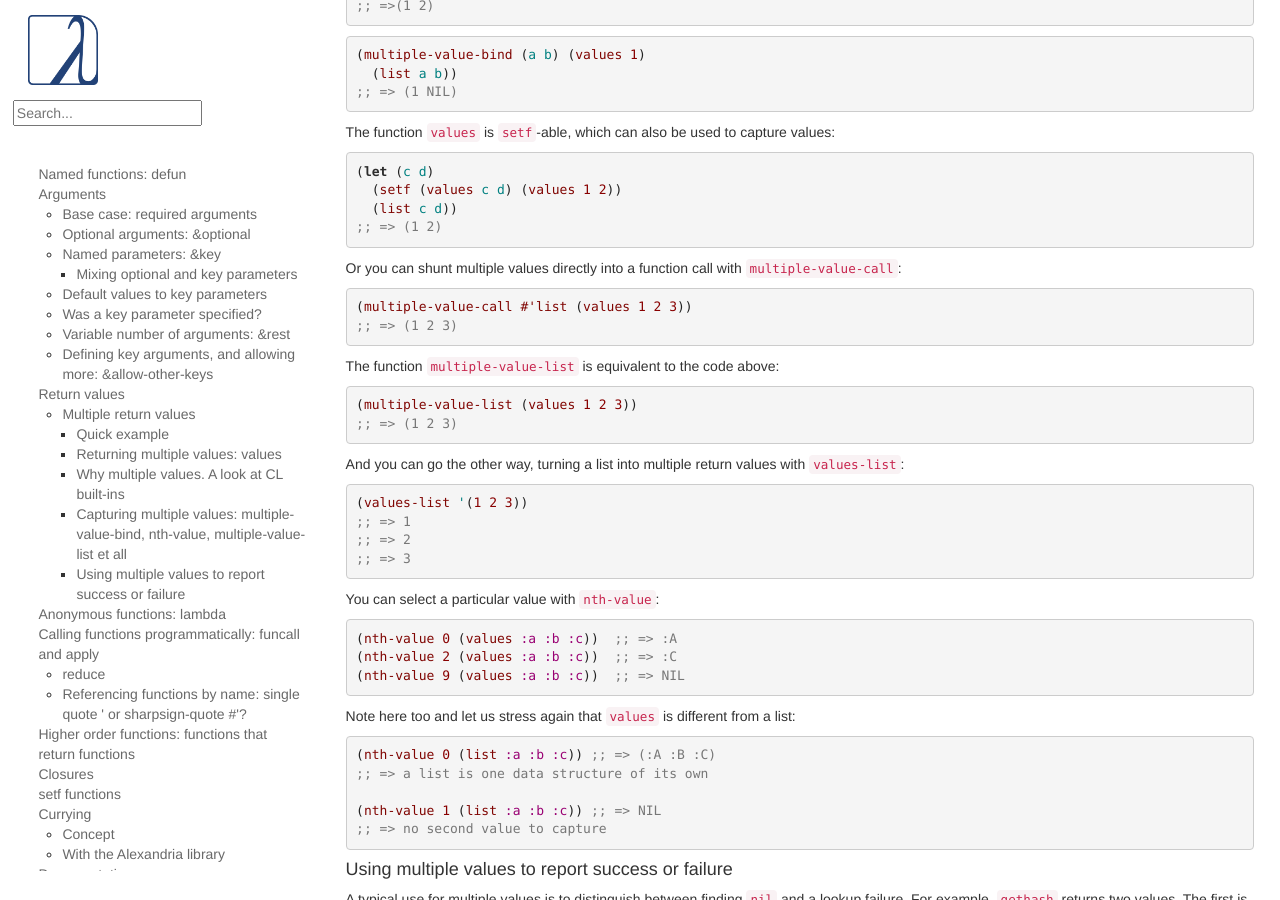
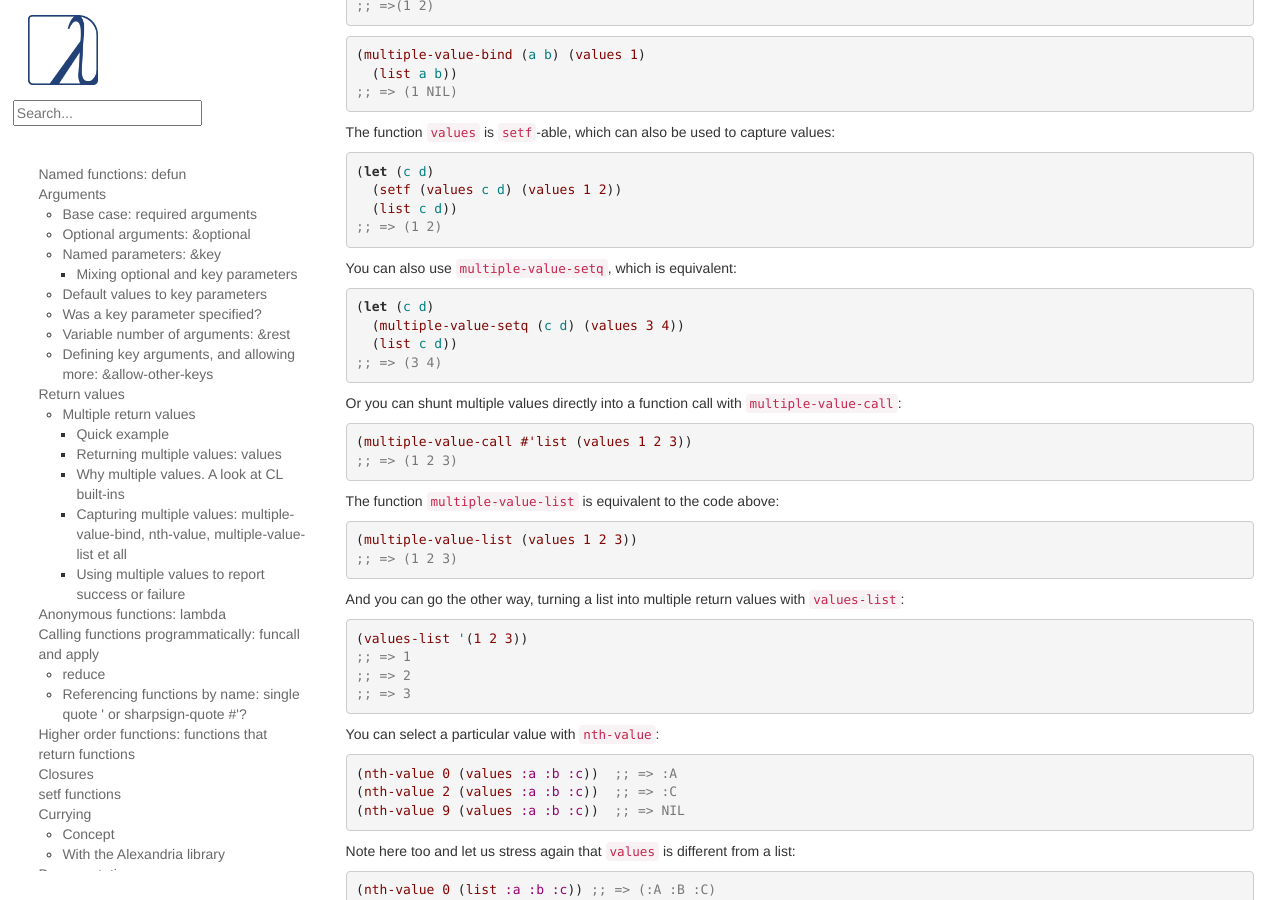
Before and after one commit to LispCookbook/cl-cookbook, a Jekyll site: the page built from functions.md, in a window 1280 px wide and 900 px high, scrolled down 5991 px. Built offline with Jekyll 4.4.1, drawn with Linux system fonts in a browser that asks for light colours.

Commit message:
functions: show multiple-value-setq

```diff
--- a/functions.md
+++ b/functions.md
@@ -417,6 +417,15 @@ used to capture values:
   (setf (values c d) (values 1 2))
   (list c d))
 ;; => (1 2)
+~~~
+
+You can also use `multiple-value-setq`, which is equivalent:
+
+~~~lisp
+(let (c d)
+  (multiple-value-setq (c d) (values 3 4))
+  (list c d))
+;; => (3 4)
 ~~~
 
 Or you can shunt multiple values directly into a function call
```
